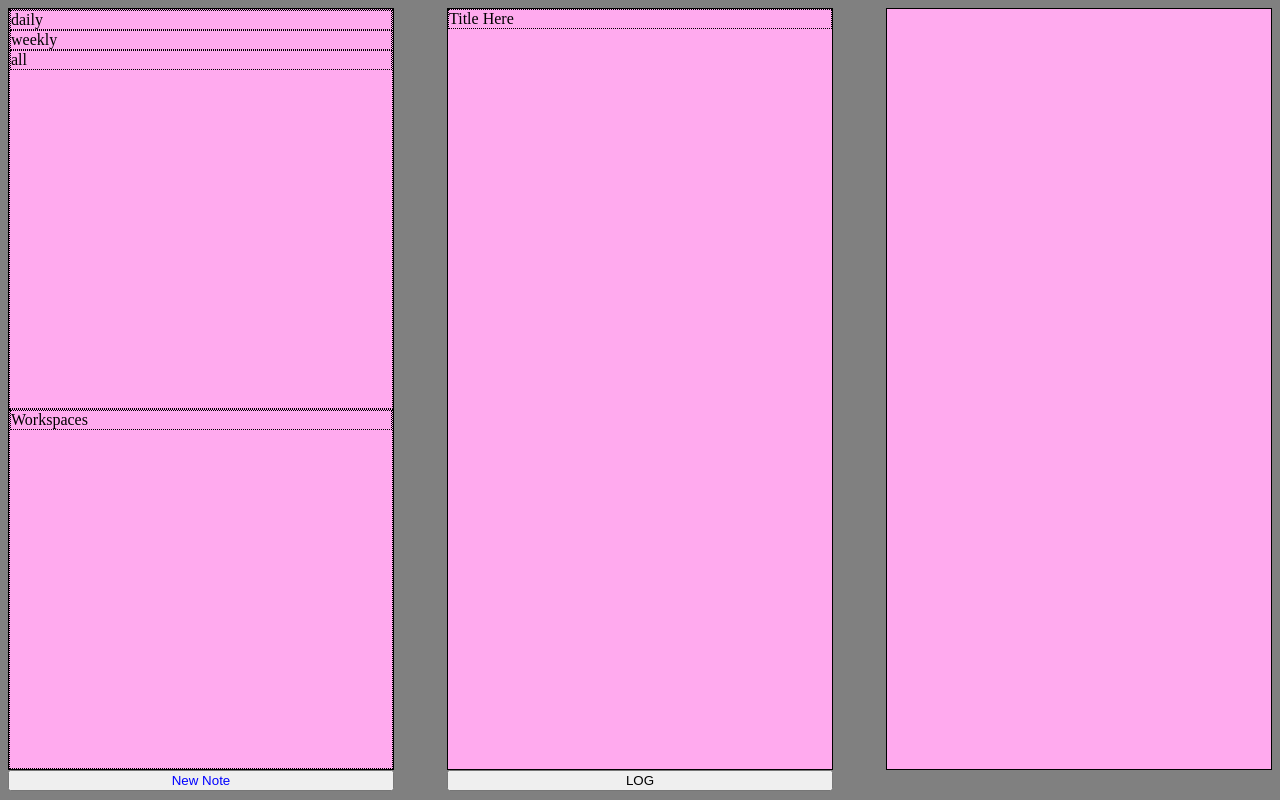
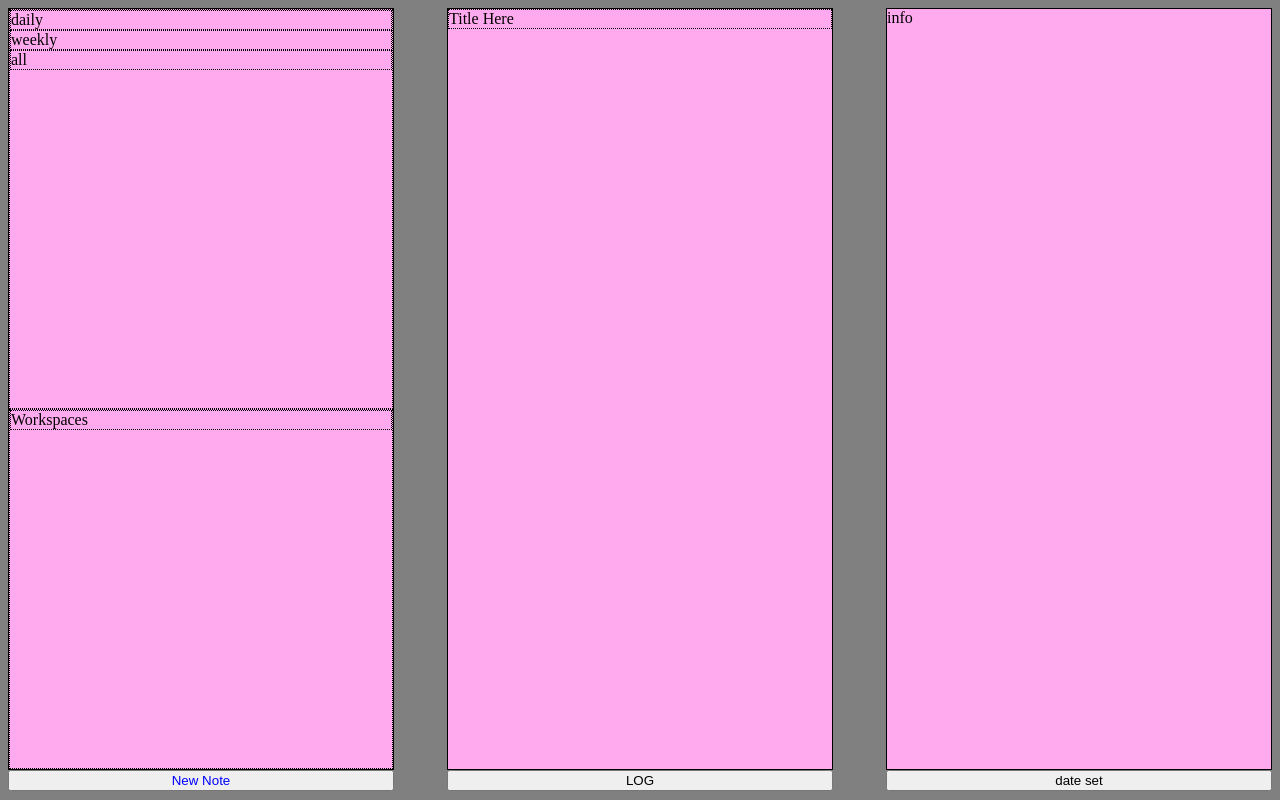
Before and after one commit to Pigg-eh/todo, a website built with webpack: page src/index.html in a window 1280 px wide. Built offline with nearby package versions, Linux system fonts and the light colour scheme.

Commit message:
fix:date & check functionality working as intended

```diff
--- a/package.json
+++ b/package.json
@@ -13,6 +13,7 @@
   "license": "MIT",
   "devDependencies": {
     "css-loader": "^7.1.2",
+    "date-fns": "^4.0.0-beta.1",
     "html-webpack-plugin": "^5.6.0",
     "style-loader": "^4.0.0",
     "webpack": "^5.93.0",
--- a/src/createNote.js
+++ b/src/createNote.js
@@ -1,16 +1,26 @@
 import { Workspace} from "./createWorkspace";
+import { format, compareAsc, setDate, startOfTomorrow } from "date-fns";
+
 
 export class Note extends Workspace{
 
-  constructor(title, description, dueDate,label){
+  constructor(title, description,label  ){
     super(label);
     this.title = title;
     this.description = description;
-    this.dueDate = dueDate;
+    this.dateCreated = Date();
+    this.dueDate= ''
     this.priority = 2;
+    // this.dueDate = startOfTomorrow
     this.checked = false;
   }
+  // get userDueDate(){
+  //   return setDate || startOfTomorrow
+  // }
 
+  set userDueDate(value){
+    this.dueDate = new Date(value)
+  }
 
   checkedBool =()=> this.checked = !this.checked
   //flip the checked boolean is what i think this does
@@ -21,17 +31,17 @@ export class Note extends Workspace{
 
 
 export const testNote =()=>{
-
+//this will be deleted and potentially moved
 
   const noteForm = new Note(
     prompt('Note Title'),
     prompt('description'),
-    prompt('date')
   )
-
   noteForm.label = prompt('Label') || 'default'
   //a button can be added to add to the Label itself
   //use a form for the note things perhaps
+
+  noteForm.dueDate = '1992-3-3'
 
 
   return noteForm
--- a/src/createWorkspace.js
+++ b/src/createWorkspace.js
@@ -1,23 +1,42 @@
 import { Note } from "./createNote";
+import { format, compareAsc, isToday , isTomorrow, isYesterday, isThisWeek, } from "date-fns";
 
 export class Workspace{
   static allNotes = []
+
 
   constructor(label, color= 'black'){
     this.label = label;
     this.color = color;
 
+
+
     if(this instanceof Note){
       Workspace.allNotes.push(this);
     }
+
+
   }
 
   static getWorkspace(selectedLabel){
     return Workspace.allNotes.filter((note) => note.label === selectedLabel);
     //Workspace.getWorkspace('label')
+    // []View all todos in each project (probably just the title and duedate… perhaps changing color for different priorities).
   }
 
-// []View all todos in each project (probably just the title and duedate… perhaps changing color for different priorities).
+  static getToday=()=>allNotes.filter((note)=>isToday(note.dueDate))
+  static getTomorrow=()=>allNotes.filter((note)=>isTomorrow(note.dueDate))
+  static getYesterday=()=>allNotes.filter((note)=>isYesterday(note.dueDate))
+  static getWeek=()=>allNotes.filter((note)=>isThisWeek(note.dueDate))
+  //all the same so maybe I can make it into one
+  //static getWeek=()=>allNotes.filter((note)=>clickedValue(note.dueDate))
+
+ //sort notes in ascending date
+ //get today/tomorrow
+
+
+
+
 
   deleteNote(){
     const referenceNote = Workspace.allNotes.indexOf(this) //select note
--- a/src/index.html
+++ b/src/index.html
@@ -5,7 +5,6 @@
     <meta name="viewport" content="width=device-width, initial-scale=1.0">
     <title>Document</title>
 <body>
-    <!-- <div class="container"> -->
         <div class="nav block">
             <div class="nav-child fixed-workspaces">
                 <div data-selector="daily">daily</div>
@@ -22,8 +21,7 @@
             <div class="title">Title Here</div>
         </div>
         <div class="info block" >
-
+        info
         </div>
-    <!-- </div> -->
 </body>
 </html>
--- a/src/index.js
+++ b/src/index.js
@@ -1,6 +1,7 @@
 import './style.css';
 import { Note, testNote} from './createNote';
 import { Workspace} from './createWorkspace';
+import { setDate } from 'date-fns';
 
 
 function componentMAKENOTE() {
@@ -9,12 +10,8 @@ function componentMAKENOTE() {
 
     button.textContent = `New Note`
     button.classList.add('hello');
+    button.addEventListener("click", testNote);
 
-    button.addEventListener("click", doThing);
-
-    function doThing(){
-      testNote()
-    }
 
     return button;
   }
@@ -26,15 +23,31 @@ function componentMAKENOTE() {
     button.textContent = 'LOG'
     button.addEventListener("click", LOGConsole);
 
-    const helloNote = new Note('hello', 'description', 9/1, 'helloLabel')
-    const helloNote2 = new Note('hello2', 'description', 9/12, 'helloLabel')
-    const helloNote3 = new Note('hello3', 'description', 9/132, 'helloLabel2')
-    const helloNote4 = new Note('hello4', 'deleted one is I', 9/1342, 'helloLabel2')
+    const helloNote = new Note('hello', 'description', 'helloLabel')
+    const helloNote2 = new Note('hello2', 'description',  'helloLabel')
+    const helloNote3 = new Note('hello3', 'description', 'helloLabel2')
+    const helloNote4 = new Note('hello4', 'deleted one is I', 'helloLabel2')
     const ws1 = new Workspace('testing')
 
     function LOGConsole(){
-        console.table(Workspace.allNotes)
+      console.table(Workspace.allNotes)
+      console.log(Workspace.allNotes[3].dueDate)
+    }
 
+    return button;
+  }
+
+  function test() {
+
+    const button = document.createElement('button');
+
+    button.textContent = 'date set'
+    button.addEventListener("click", check);
+
+
+
+    function check(){
+      Workspace.allNotes[3].userDueDate = ('1908-03-14')
     }
 
     return button;
@@ -45,6 +58,7 @@ function componentMAKENOTE() {
 
   document.body.appendChild(componentMAKENOTE());
   document.body.appendChild(componentLOGGER());
+  document.body.appendChild(test());
 
  /*
 -
```
Also changed, not shown: src/ui.js (+5 -5 lines), 1 other file.
